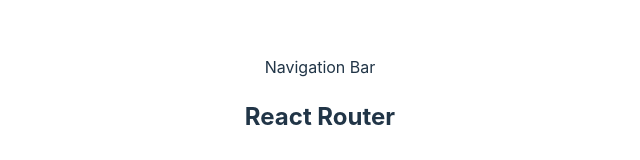
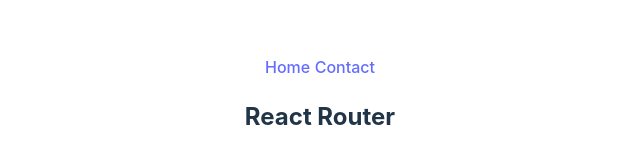
Before and after one commit to victorkauan/react-router-dom, a React (Vite) app: page /contact in a window 1280 px wide. Shown: the part 231-391 px from the top of the page, without its empty margins (320-960 px from the left). Built offline with nearby package versions, Linux system fonts and the light colour scheme.

Commit message:
feat: link routes with Link component

```diff
--- a/src/App.tsx
+++ b/src/App.tsx
@@ -1,11 +1,12 @@
 import { Outlet } from 'react-router-dom';
 
 import './App.css';
+import { NavigationBar } from './components/NavigationBar';
 
 export function App() {
   return (
     <div className='App'>
-      <nav>Navigation Bar</nav>
+      <NavigationBar />
       <h2>React Router</h2>
       <Outlet />
       <footer>Footer</footer>
--- /dev/null
+++ b/src/components/NavigationBar.tsx
@@ -0,0 +1,11 @@
+import { Link } from 'react-router-dom';
+
+export function NavigationBar() {
+  return (
+    <nav>
+      <Link to='/'>Home</Link>
+      &nbsp;
+      <Link to='/contact'>Contact</Link>
+    </nav>
+  );
+}
```
